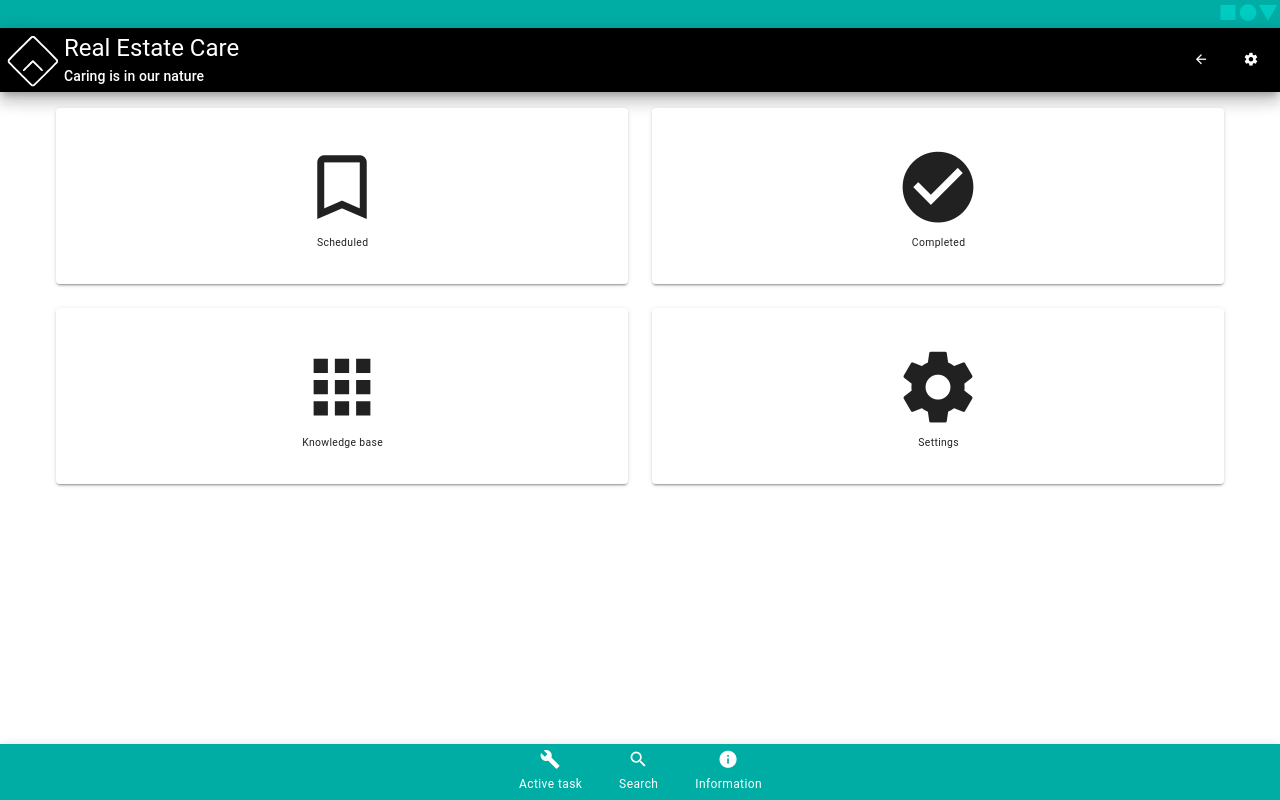
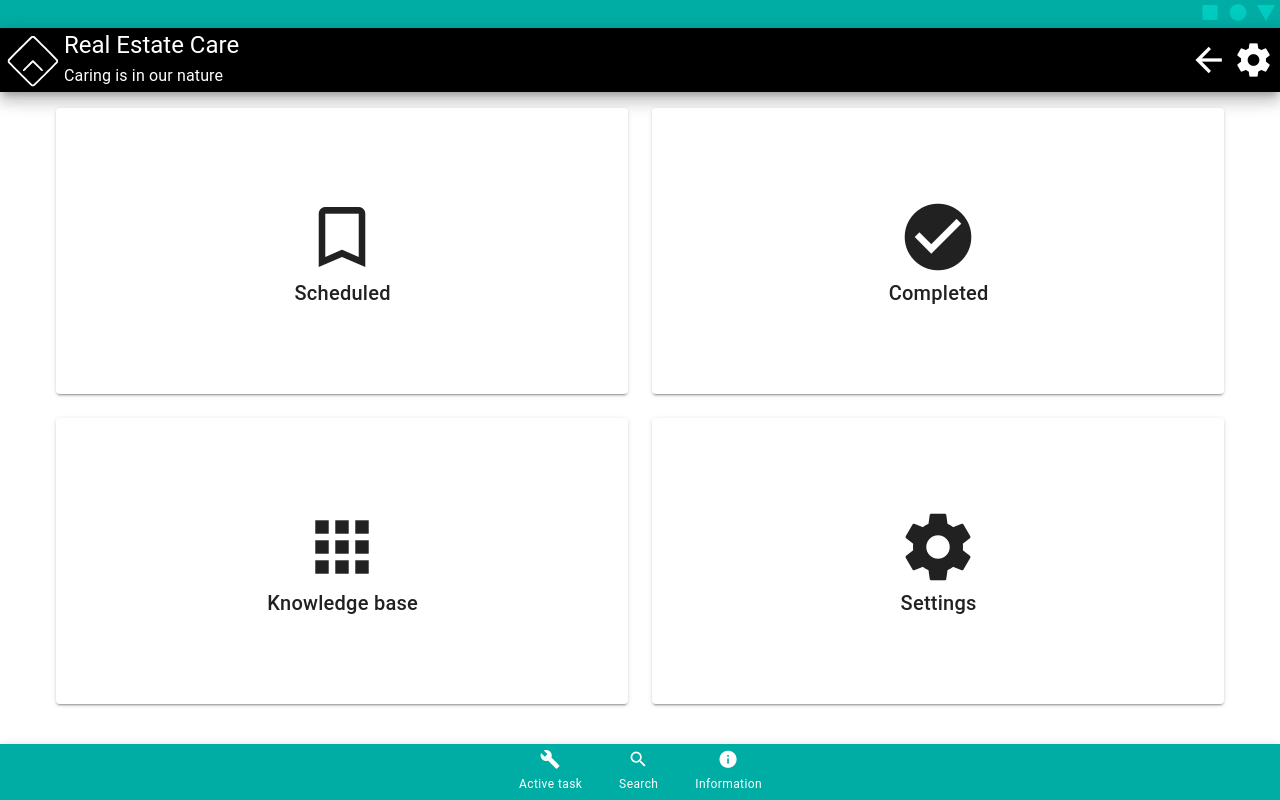
Before and after one commit to sidje96/vite_projects, a Vue app: page / in a window 1280 px wide. Built offline with nearby package versions, Linux system fonts and the light colour scheme.

Commit message:
responsieve styling aangepast

```diff
--- a/src/App.vue
+++ b/src/App.vue
@@ -13,21 +13,13 @@ const icons = [
 
 <template>
   <v-app>
-    <line class="d-flex justify-end">
+    <v-sheet class="d-flex justify-end" height="28" color="custom-color">
       <div v-for="icon in icons" :key="icon.name">
-        <v-icon size="small" :color="color" :icon="`mdi-${icon.name}`" class="pr-1" />
+        <v-icon size="small" :color="color" :icon="`mdi-${icon.name}`" class="mx-1" />
       </div>
-    </line>
+    </v-sheet>
     <Header />
     <router-view/>
     <Footer/>
   </v-app>
 </template>
-
-<style>
-line {
-  display: block;
-  background: hsl(177, 100%, 34%);
-  height: 28px;
-}
-</style>
--- a/src/components/Footer.vue
+++ b/src/components/Footer.vue
@@ -1,5 +1,5 @@
 <template>
-<v-bottom-navigation bg-color="hsl(177, 100%, 34%)" height="56">
+<v-bottom-navigation bg-color="custom-color" height="56">
     <v-spacer/>
     <v-btn :to="{name: 'ActiveTask'}" stacked>
         <v-icon>mdi-wrench</v-icon>
@@ -20,6 +20,3 @@
 <script setup>
 
 </script>
-
-<style scoped>
-</style>
--- a/src/components/Header.vue
+++ b/src/components/Header.vue
@@ -4,51 +4,30 @@
             <Icon color="white" size="64" class="d-flex align-center" />
         </router-link>
         <div class="d-flex flex-column align-xs-center">
-            <span :class="size">Real Estate Care</span>
-            <span :class="size2">Caring is in our nature</span>
+            <span class="text-subtitle-1 text-sm-h6 text-md-h5">Real Estate Care</span>
+            <span class="text-caption text-sm-subtitle-2 text-md-subtitle-1">Caring is in our nature</span>
         </div>
         <v-spacer />
-        <v-btn @click="goback" title="back" size="small"><v-icon>mdi-arrow-left</v-icon></v-btn>
-        <v-btn :to="{name: 'settings'}" title="settings" size="small"><v-icon>mdi-cog</v-icon></v-btn>
+        <v-btn @click="goback" title="back" :size="xs ? '25' : (sm ? '35' : '45')" class="rounded-circle">
+            <v-icon :size="xs ? '20' : (sm ? '30' : '40')">mdi-arrow-left</v-icon>
+        </v-btn>
+        <v-btn :to="{name: 'settings'}" title="settings" :size="xs ? '25' : (sm ? '35' : '45')" class="rounded-circle">
+            <v-icon :size="xs ? '20' : (sm ? '30' : '40')">mdi-cog</v-icon>
+        </v-btn>
     </v-toolbar>
 </template>
 
 <script setup>
 import { useRouter } from 'vue-router';
 import Icon from './icons/icon.vue';
-import { computed } from 'vue';
 import { useDisplay } from 'vuetify';
 
-const {name} = useDisplay()
+const router = useRouter()
 
-const size = computed (() => {
-    switch(name.value) {
-        case 'xs': return "text-subtitle-1"
-    }
-    return "text-h5"
-})
-
-const size2 = computed(() => {
-    switch(name.value) {
-        case 'xs': return "text-caption"
-    }
-    return "text-subtitle-2"
-})
-
-const router = useRouter()
+const { xs, sm } = useDisplay()
 
 function goback() {
     router.back();
 }
 
 </script>
-
-<style scoped>
-.text-subtitle-1 {
-    font-size: .8rem !important;
-}
-
-.text-caption {
-    font-size: .60rem !important;
-}
-</style>
--- a/src/main.js
+++ b/src/main.js
@@ -18,7 +18,18 @@ const vuetify = createVuetify({
     defaultSet: 'mdi',
     aliases,
     sets: { mdi }
+  },
+  theme: {
+    defaultTheme: 'light',
+    themes: {
+      light: {
+        colors: {
+          'custom-color': 'hsl(177, 100%, 34%)'
+        }
+      }
+    }
   }
+
 })
 
 
--- a/src/views/home.vue
+++ b/src/views/home.vue
@@ -1,31 +1,31 @@
 <template>
     <v-main>
-        <v-container class="bg">
+        <v-container height="100%">
             <v-row>
                 <v-col cols="6">
-                    <v-btn block :to="{ name: 'Scheduled' }" stacked class="fill">
-                        <v-icon class="mt-1" size="85">mdi-bookmark-outline</v-icon>
-                        <span class="text-caption mt-1">Scheduled</span>
+                    <v-btn block :to="{ name: 'Scheduled' }" stacked>
+                        <v-icon class="mt-1" size="80">mdi-bookmark-outline</v-icon>
+                        <span class="textstyle text-sm-body-2 text-md-h6">Scheduled</span>
                     </v-btn>
                 </v-col>
                 <v-col cols="6">
-                    <v-btn block :to="{ name: 'Completed' }" stacked class="fill">
-                        <v-icon class="mt-1" size="85">mdi-check-circle</v-icon>
-                        <span class="text-caption mt-1">Completed</span>
+                    <v-btn block :to="{ name: 'Completed' }" stacked>
+                        <v-icon class="mt-1" size="80">mdi-check-circle</v-icon>
+                        <span class="textstyle text-sm-body-2 text-md-h6">Completed</span>
                     </v-btn>
                 </v-col>
             </v-row>
             <v-row>
                 <v-col>
-                    <v-btn block :to="{ name: 'KnowledgeBase' }" stacked class="fill">
-                        <v-icon class="mt-1" size="85">mdi-apps</v-icon>
-                        <span class="text-caption mt-1">Knowledge base</span>
+                    <v-btn block :to="{ name: 'KnowledgeBase' }" stacked>
+                        <v-icon class="mt-1" size="80">mdi-apps</v-icon>
+                        <span class="textstyle text-sm-body-2 text-md-h6">Knowledge base</span>
                     </v-btn>
                 </v-col>
                 <v-col>
-                    <v-btn block :to="{ name: 'settings' }" stacked class="fill">
-                        <v-icon class="mt-1" size="85">mdi-cog</v-icon>
-                        <span class="text-caption mt-1">Settings</span>
+                    <v-btn block :to="{ name: 'settings' }" stacked>
+                        <v-icon class="mt-1" size="80">mdi-cog</v-icon>
+                        <span class="textstyle text-sm-body-2 text-md-h6">Settings</span>
                     </v-btn>
                 </v-col>
             </v-row>
@@ -38,19 +38,15 @@
 </script>
 
 <style scoped>
-.bg {
-    height: 500px;
+.v-btn {
+    min-height: 100%;
 }
 
 .v-row {
-    height: 200px;
+    height: 50%;
 }
 
-.fill {
-    min-height: 100%;
-}
-
-.text-caption {
-    font-size: .65rem !important;
+.v-btn__content .textstyle {
+    font-size: .65rem;
 }
 </style>
```
